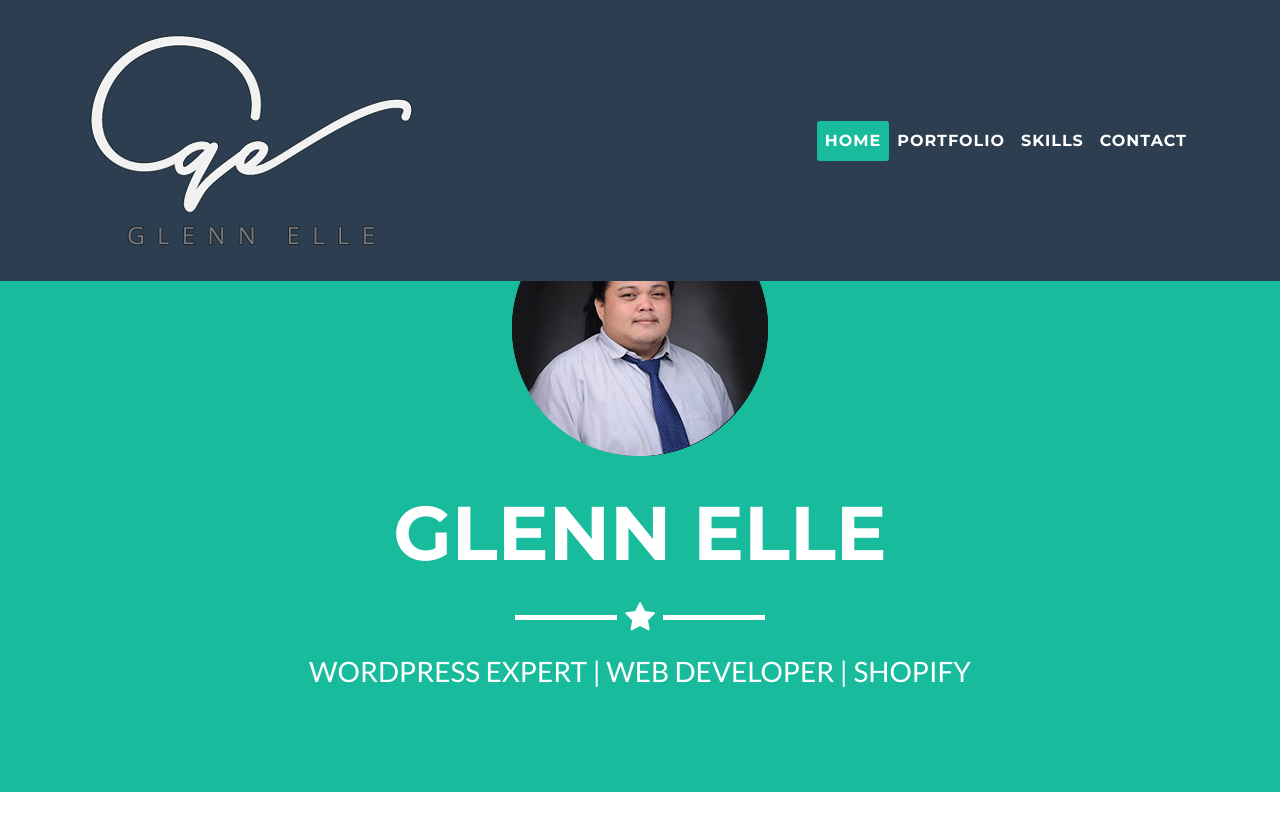
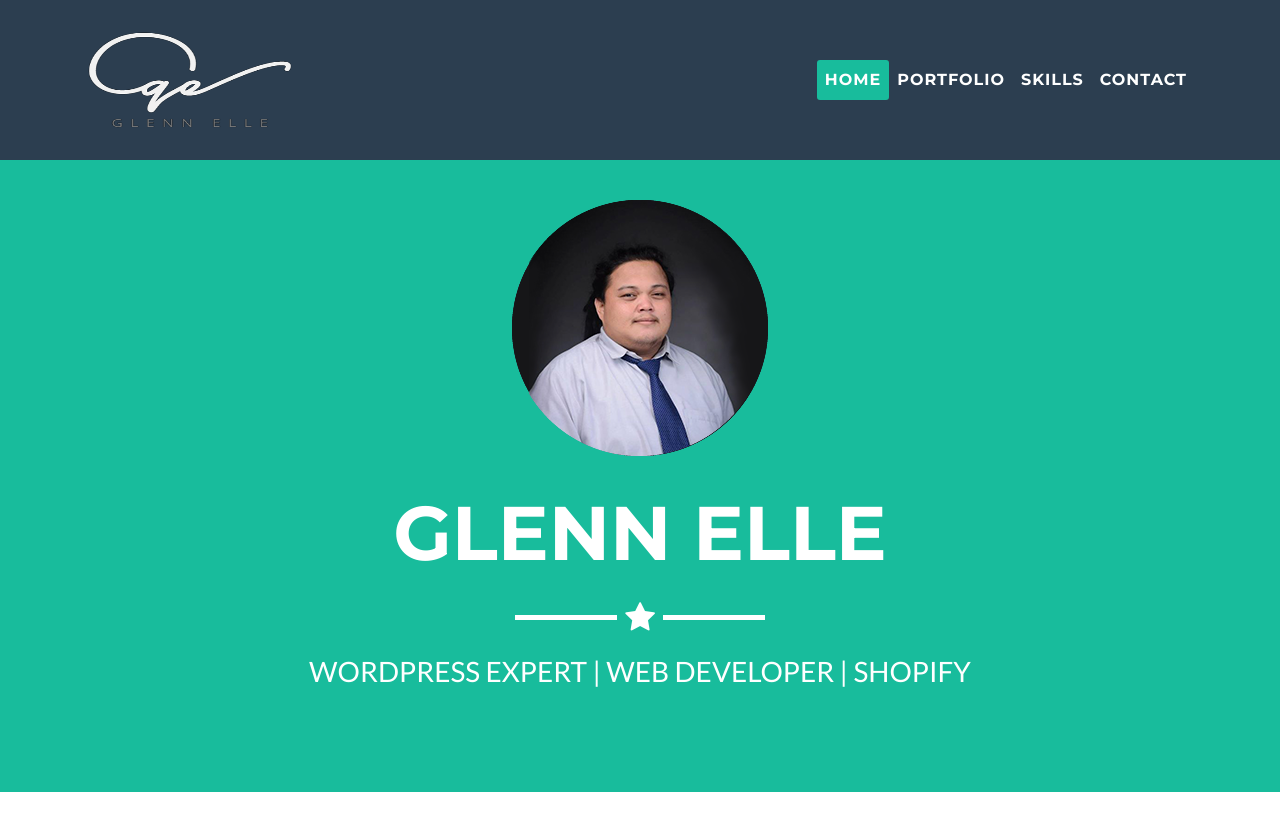
Before and after one commit to akosielye/akosielye.github.io, a Jekyll site: the page index.html, which Jekyll copies as it is, in a window 1280 px wide and 900 px high. Shown: the top 831 px of the window. Built offline with Jekyll 4.4.1, drawn with Linux system fonts in a browser that asks for light colours.

Commit message:
Update index.html

```diff
--- a/index.html
+++ b/index.html
@@ -31,7 +31,7 @@
     <!-- Navigation -->
     <nav class="navbar navbar-expand-lg navbar-light fixed-top" id="mainNav">
       <div class="container">
-        <a class="navbar-brand js-scroll-trigger" href="#page-top"> <img src="img/portfolio/glenn-elle-personal-logo-resize.png"> </a>
+        <a class="navbar-brand js-scroll-trigger" href="#page-top"> <img src="img/portfolio/glenn-elle-personal-logo-resize.png" width="210px;" height="100px;"> </a>
         <button class="navbar-toggler navbar-toggler-right" type="button" data-toggle="collapse" data-target="#navbarResponsive" aria-controls="navbarResponsive" aria-expanded="false" aria-label="Toggle navigation">
           Menu
           <i class="fa fa-bars"></i>
```
